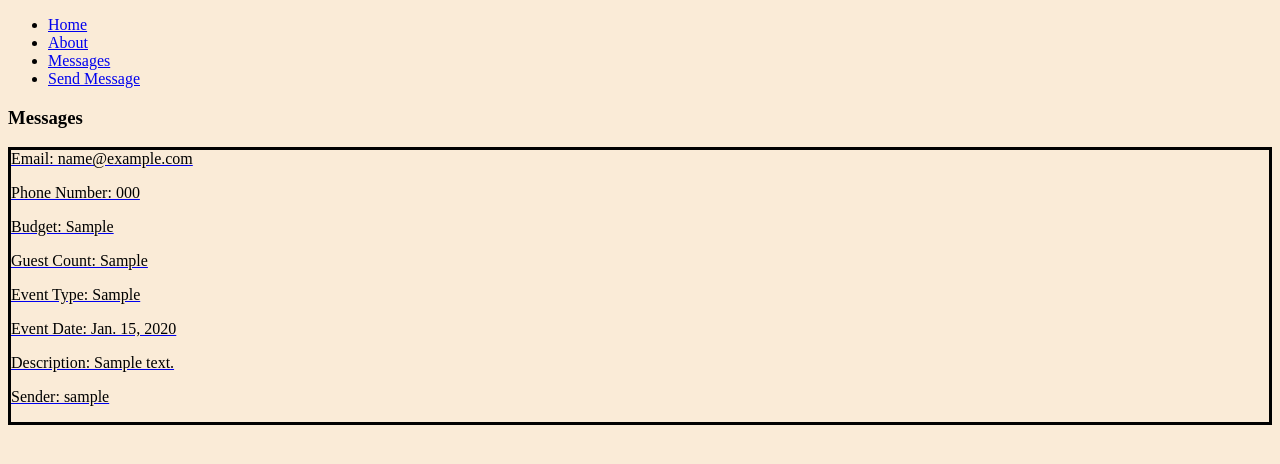
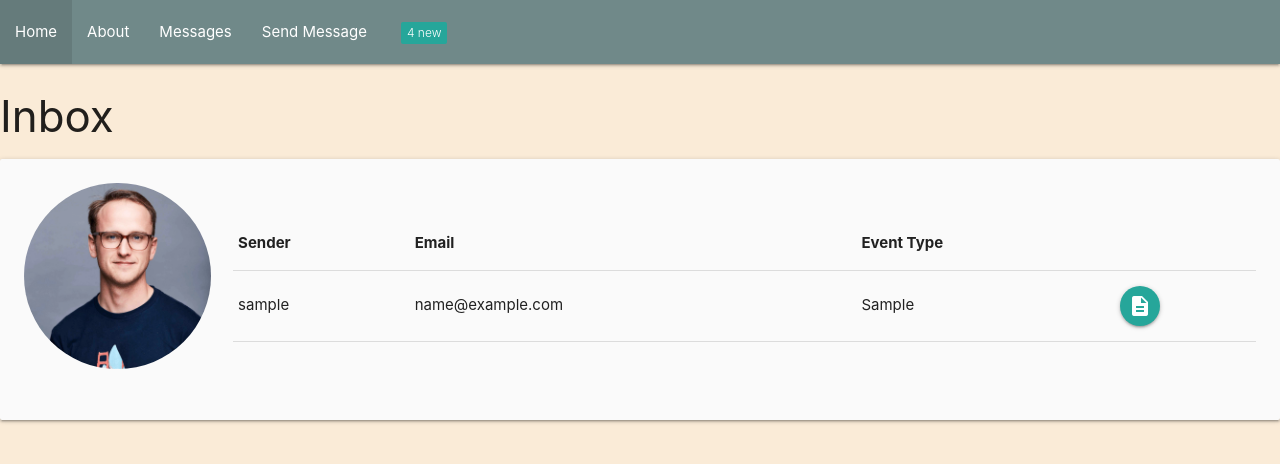
Before and after one commit to Xn00rX/Bidayat, a Django app: page /messages/ in a window 1280 px wide. Shown: the top 464 px of the page. Run offline with Django 4.2, Linux system fonts and the light colour scheme; tables that the repository leaves empty hold one stand-in row (values such as "Sample post").

Commit message:
styled little

```diff
--- /dev/null
+++ b/Bidayat/main_app/forms.py
@@ -0,0 +1,2 @@
+from django .forms import ModelForm
+from .models import Messages
--- a/Bidayat/main_app/static/css/style.css
+++ b/Bidayat/main_app/static/css/style.css
@@ -8,3 +8,15 @@
 body{
   background-color: antiquewhite;
 }
+
+nav{
+  background-color: rgb(112, 137, 137);
+}
+
+.tbl{
+  text-decoration: none !important;
+}
+
+label{
+  color: blue;
+}
--- a/Bidayat/main_app/templates/base.html
+++ b/Bidayat/main_app/templates/base.html
@@ -5,7 +5,12 @@
   <meta charset="UTF-8">
   <meta name="viewport" content="width=device-width, initial-scale=1.0">
   <title>Bidayat</title>
+  <link rel="stylesheet" href="https://cdnjs.cloudflare.com/ajax/libs/materialize/1.0.0/css/materialize.min.css">
+
+  <!-- Compiled and minified JavaScript -->
+  <script src="https://cdnjs.cloudflare.com/ajax/libs/materialize/1.0.0/js/materialize.min.js"></script>
   <link rel="stylesheet" href="{% static 'css/style.css' %}">
+  <link href="https://fonts.googleapis.com/icon?family=Material+Icons" rel="stylesheet">
 </head>
 <body>
   <header>
@@ -15,6 +20,10 @@
           <li><a href="{% url 'about' %}">About</a></li>
           <li><a href="{% url 'message_index' %}">Messages</a></li>
           <li><a href="{% url 'message_create' %}">Send Message</a></li>
+
+      </ul>
+      <ul>
+        <li><a href="#!" class="collection-item"><span class="new badge">4</span></a></li>
       </ul>
     </nav>
   </header>
--- a/Bidayat/main_app/templates/main_app/messages_list.html
+++ b/Bidayat/main_app/templates/main_app/messages_list.html
@@ -1,20 +1,63 @@
 {% extends 'base.html' %}
 
 {% block content %}
-<h3>Messages</h3>
+<h3>Inbox</h3>
+<!-- <table>
+  <thead>
+    <tr>
+        <th>Sender</th>
+        <th>Email</th>
+        <th>Event Type</th>
+        <th></th>
 
+    </tr>
+  </thead>
+  {% for message in messages_list %}
+  <tbody>
+    <tr>
+      <td>{{message.sender}}</td>
+      <td>{{message.email}}</td>
+      <td>{{message.eventType}}</td>
+      <td><a href="{% url 'message_detail' message.id %}">More Details</a></td>
+    </tr>
+  </tbody>
+  {% endfor %}
+</table> -->
 {% for message in messages_list %}
-<a href="{% url 'message_detail' message.id %}">
-<div class="message">
-  <span>Email: {{message.email}}</span>
-  <p>Phone Number: {{message.phoneNumber}}</p>
-  <P>Budget: {{message.budget}}</P>
-  <P>Guest Count: {{message.guestCount}}</P>
-  <P>Event Type: {{message.eventType}}</P>
-  <p>Event Date: {{message.eventDate}}</p>
-  <p>Description: {{message.description}}</p>
-  <p>Sender: {{message.sender}}</p>
+<div class="col s12 m8 offset-m2 l6 offset-l3">
+  <div class="card-panel grey lighten-5 z-depth-1">
+    <div class="row valign-wrapper">
+      <div class="col s2">
+        {% load static %}
+        <img src="{%  static 'images/user.jpg' %}" class="circle responsive-img"> <!-- notice the "circle" class -->
+      </div>
+      <div class="col s10">
+        <table>
+          <thead>
+            <tr>
+                <th>Sender</th>
+                <th>Email</th>
+                <th>Event Type</th>
+                <th></th>
+
+            </tr>
+          </thead>
+          <tbody>
+            <tr>
+              <td>{{message.sender}}</td>
+              <td>{{message.email}}</td>
+              <td>{{message.eventType}}</td>
+              <td><a href="{% url 'message_detail' message.id %}" class="btn-floating pulse"><i class="material-icons">description</i></a>
+              </a></td>
+            </tr>
+          </tbody>
+        </table>
+
+
+      </div>
+    </div>
+  </div>
 </div>
-</a>
 {% endfor %}
+
 {% endblock %}
```
Also changed, not shown: Bidayat/main_app/templates/main_app/messages_form.html (+59 -7 lines), Bidayat/main_app/templates/message/detail.html (+5 -2 lines), Bidayat/main_app/static/images/user.jpg (added).
